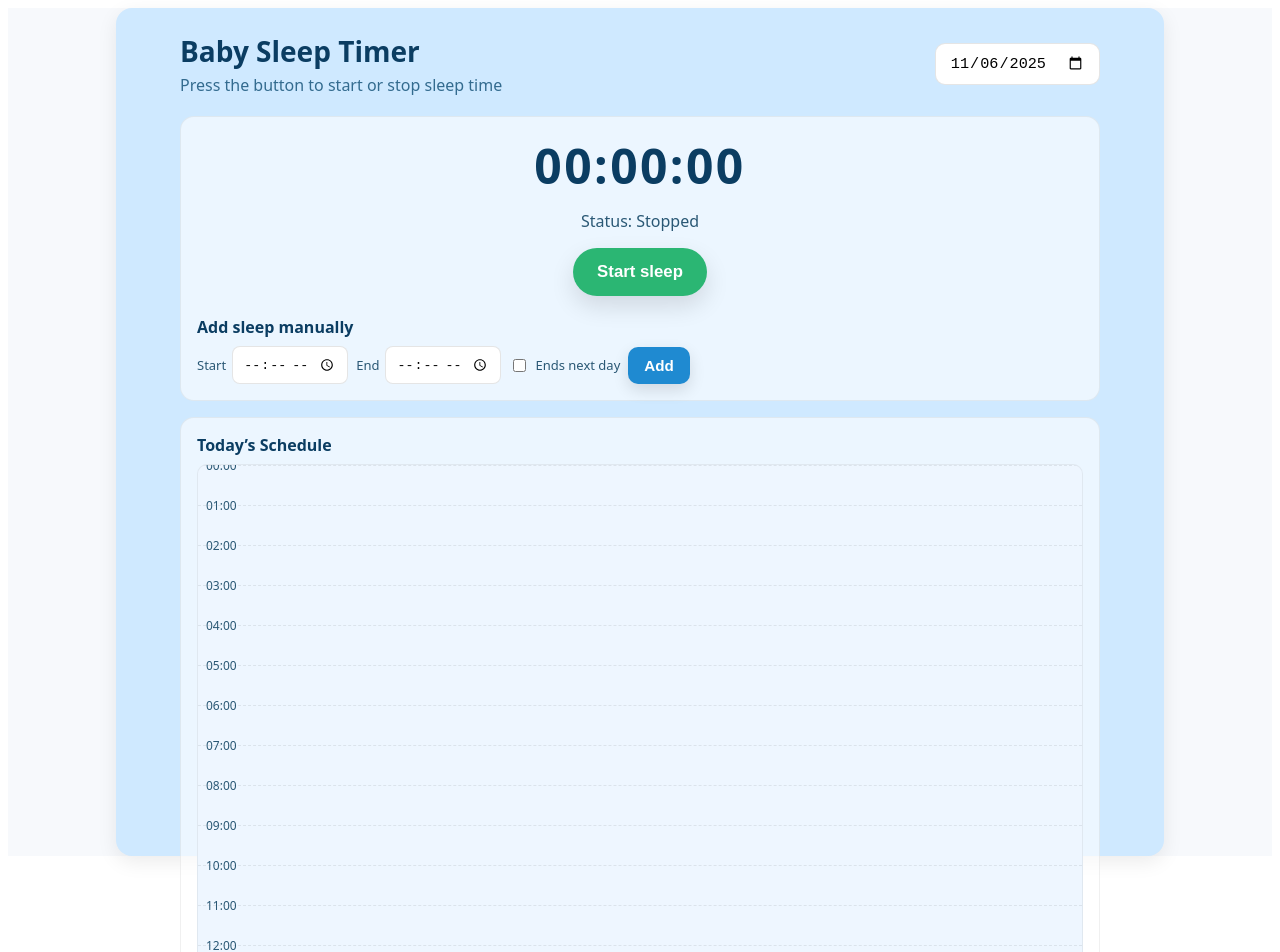
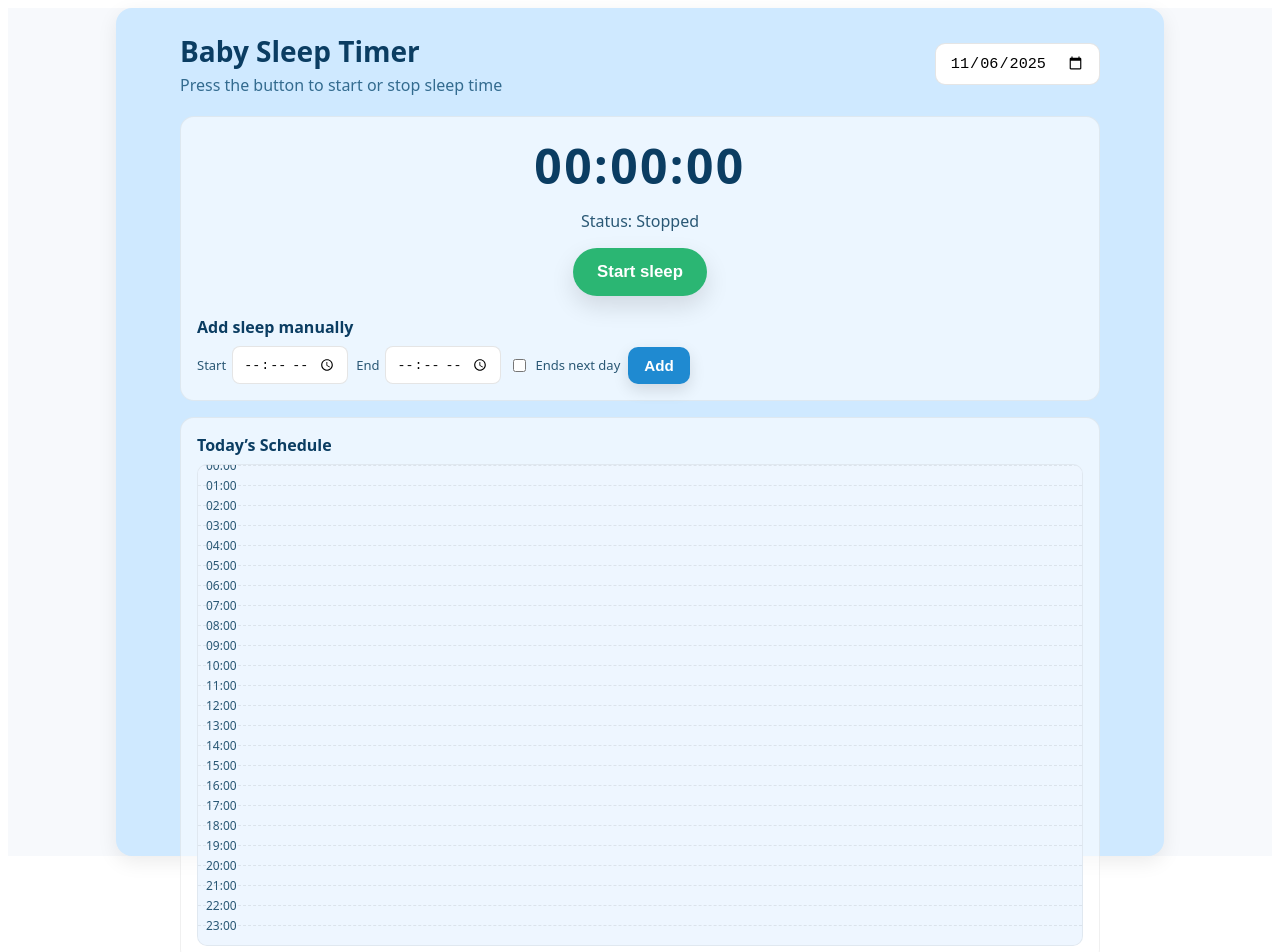
Before and after one commit to sagibarkai800/fun-game, a React (Vite) app: page / in a window 1280 px wide. Shown: the top 952 px of the page. Built offline with nearby package versions, Linux system fonts and the light colour scheme.

Commit message:
commit 6

```diff
--- a/src/App.jsx
+++ b/src/App.jsx
@@ -20,7 +20,7 @@ export default function App() {
   const [manualError, setManualError] = useState('')
   const timelineRef = useRef(null)
   const [drag, setDrag] = useState(null) // { id, mode, fromMin0, toMin0, pointerMin0, fromMin, toMin }
-  const TIMELINE_HEIGHT = 960
+  const TIMELINE_HEIGHT = 480
 
   useEffect(() => {
     if (!isSleeping || !startAtMs) return
@@ -362,7 +362,7 @@ export default function App() {
               padding: 16
             }}>
               <div style={{ textAlign: 'left', fontWeight: 600, marginBottom: 8 }}>Today’s Schedule</div>
-              <div ref={timelineRef} style={{ position: 'relative', height: 960, overflow: 'hidden', borderRadius: 10, background: '#eef6ff', border: '1px solid rgba(0,0,0,0.06)', cursor: drag ? (drag.mode === 'move' ? 'grabbing' : 'ns-resize') : 'default' }}>
+              <div ref={timelineRef} style={{ position: 'relative', height: TIMELINE_HEIGHT, overflowY: 'auto', overflowX: 'hidden', borderRadius: 10, background: '#eef6ff', border: '1px solid rgba(0,0,0,0.06)', cursor: drag ? (drag.mode === 'move' ? 'grabbing' : 'ns-resize') : 'default' }}>
                 {/* Hour grid */}
                 {Array.from({ length: 25 }).map((_, i) => (
                   <div
```
